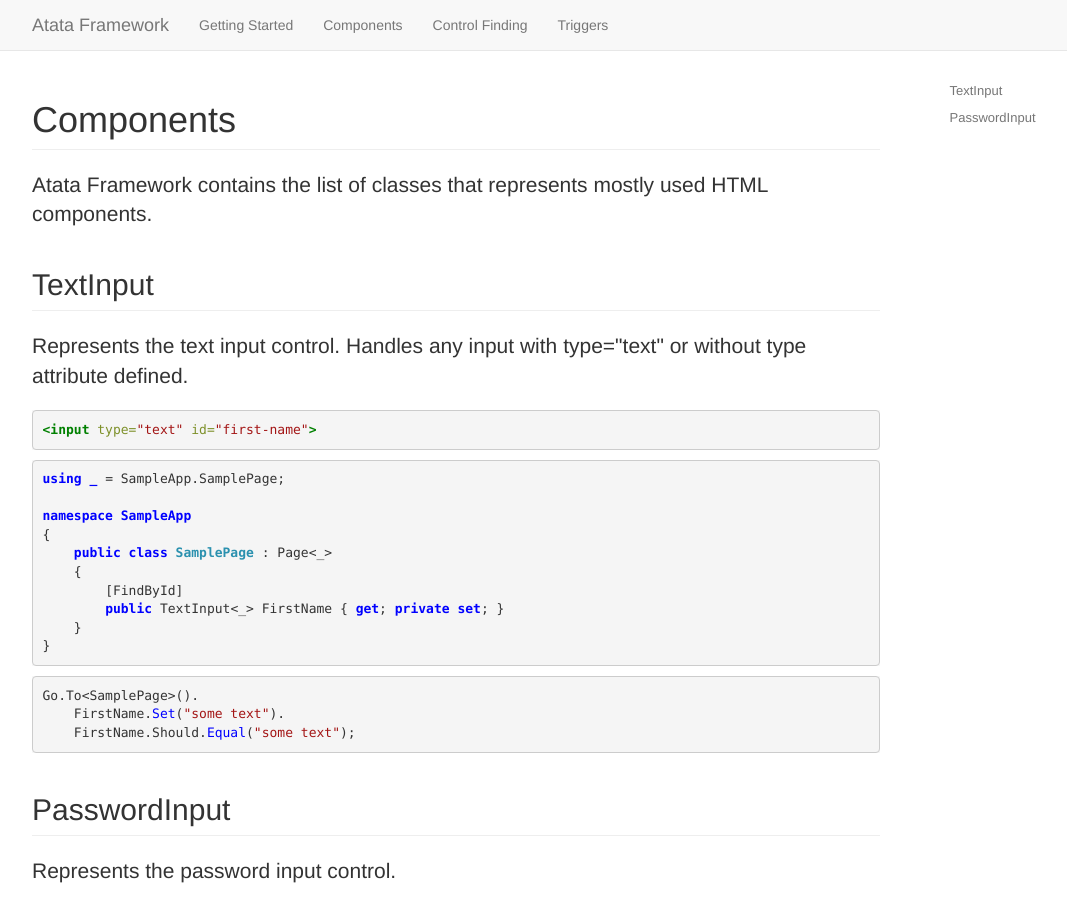
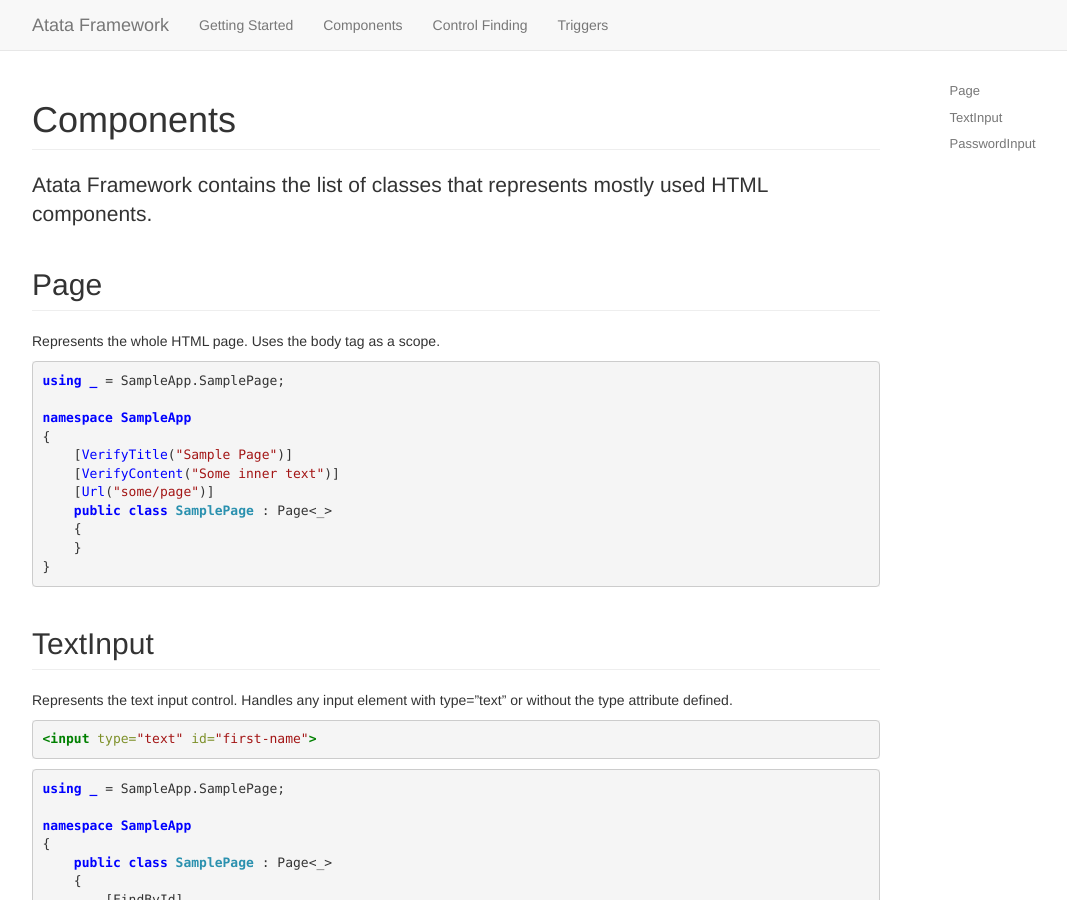
Before and after one commit to atata-framework/atata.io, a Jekyll site: the page built from components.html, in a window 1280 px wide and 900 px high. Shown: the whole window, without its empty margins (38-1105 px from the left). Built offline with Jekyll 4.4.1, drawn with Linux system fonts in a browser that asks for light colours.

Commit message:
Add page component

````diff
--- a/_config.yml
+++ b/_config.yml
@@ -24,6 +24,7 @@ nav_links:
   Triggers: "triggers"
 
 components:
+  - Page
   - TextInput
   - PasswordInput
 
--- /dev/null
+++ b/_includes/components/page.md
@@ -0,0 +1,15 @@
+Represents the whole HTML page. Uses the body tag as a scope.
+
+```cs
+using _ = SampleApp.SamplePage;
+
+namespace SampleApp
+{
+    [VerifyTitle("Sample Page")]
+    [VerifyContent("Some inner text")]
+    [Url("some/page")]
+    public class SamplePage : Page<_>
+    {
+    }
+}
+```
--- a/_includes/components/passwordinput.md
+++ b/_includes/components/passwordinput.md
@@ -1,4 +1,4 @@
-<p class="lead">Represents the password input control.</p>
+Represents the password input control.
 
 ```html
 <input type="password">
--- a/_includes/components/textinput.md
+++ b/_includes/components/textinput.md
@@ -1,4 +1,4 @@
-<p class="lead">Represents the text input control. Handles any input with type="text" or without type attribute defined.</p>
+Represents the text input control. Handles any input element with type="text" or without the type attribute defined.
 
 ```html
 <input type="text" id="first-name">
````
